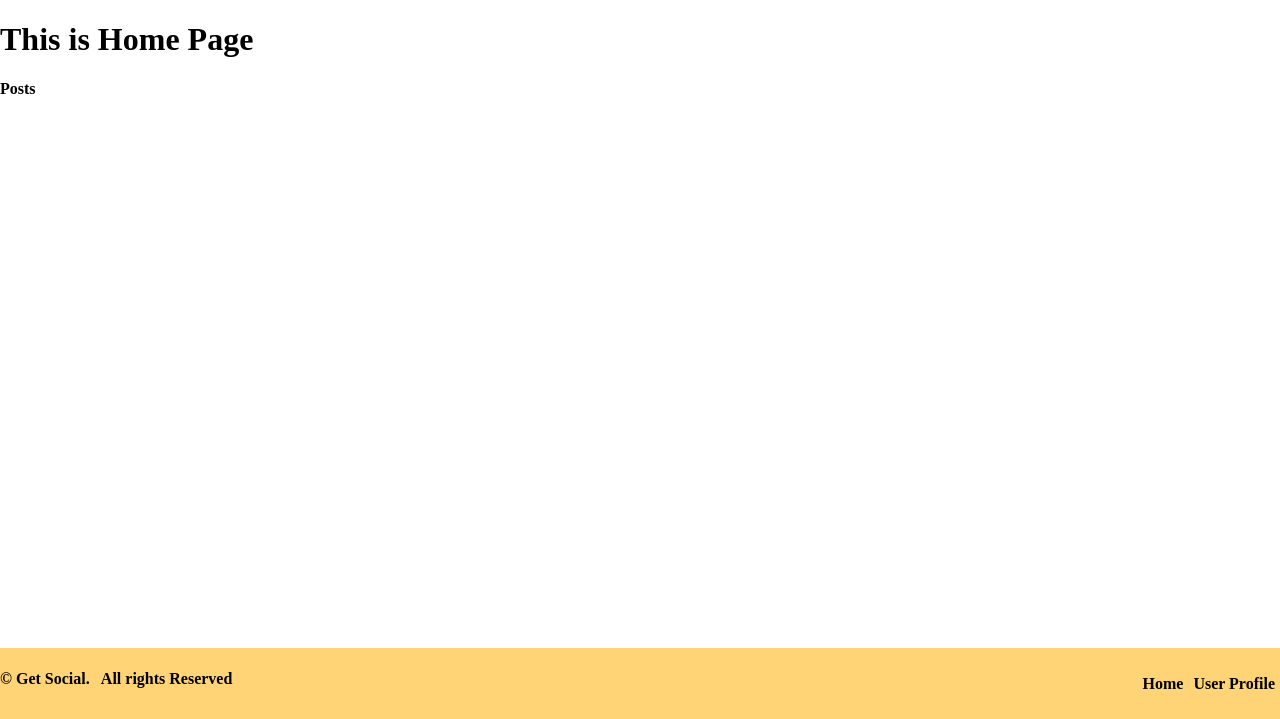
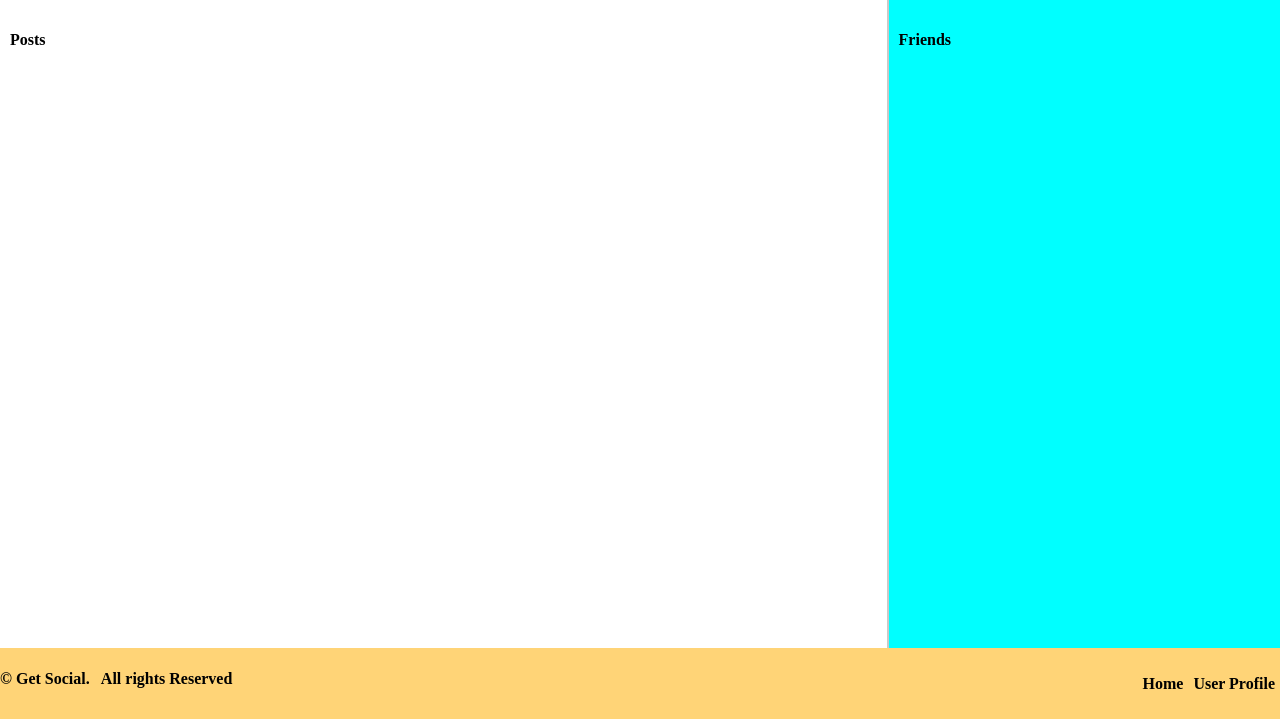
Before and after one commit to Pulkit-debug/Web-D-Project, a Node server app: page / in a window 1280 px wide. Shown: the part 81-800 px from the top of the page. Run offline with Node 20, Linux system fonts and the light colour scheme; data that the repository does not hold is empty; style sheets or scripts are compiled from the project's sources; some libraries are stand-ins or nearby versions.

Commit message:
added comments, added user profile change option changed scss a bit

```diff
--- /dev/null
+++ b/assets/css/home.css
@@ -0,0 +1,11 @@
+#home-container {
+  display: flex; }
+  #home-container #feed-posts {
+    width: 70%;
+    padding: 10px; }
+  #home-container #user-friends {
+    width: 30%;
+    height: 85vh;
+    padding: 10px;
+    border-left: 2px solid #cac9c9;
+    background-color: cyan; }
--- /dev/null
+++ b/assets/scss/home.scss
@@ -0,0 +1,14 @@
+#home-container {
+  display: flex;
+  #feed-posts {
+    width: 70%;
+    padding: 10px;
+  }
+  #user-friends {
+    width: 30%;
+    height: 85vh;
+    padding: 10px;
+    border-left: 2px solid rgb(202, 201, 201);
+    background-color: cyan;
+  }
+}
--- a/controllers/home_controller.js
+++ b/controllers/home_controller.js
@@ -1,21 +1,29 @@
 const Post = require("../models/posts");
-module.exports.home = function (req, res) {
+const User = require("../models/user");
+module.exports.home = async function (req, res) {
   // console.log(req.cookies);
   // res.cookie("cook", 234);
 
   // Populate the User of each post
-  Post.find({})
+
+  try {
+    let posts = await Post.find({})
       .populate("user")
       .populate({
         path: "comments",
         populate: {
           path: "user",
         },
-    })
-    .exec(function (err, posts) {
+      });
+
+    let users = await User.find({});
+
     return res.render("home", {
       title: "homePage",
       posts: posts,
+      all_users: users,
     });
-    });
+  } catch (err) {
+    console.log("Error", err);
+  }
 };
--- a/routes/comments.js
+++ b/routes/comments.js
@@ -7,4 +7,10 @@ const commentsController = require("../controllers/comments_controller");
 
 router.post("/create", passport.checkAuthentication, commentsController.create);
 
+router.get(
+  "/destroy/:id",
+  passport.checkAuthentication,
+  commentsController.destroy
+);
+
 module.exports = router;
--- a/routes/posts.js
+++ b/routes/posts.js
@@ -6,5 +6,10 @@ const passport = require("passport");
 const postsController = require("../controllers/posts_controller");
 
 router.post("/create", passport.checkAuthentication, postsController.create);
+router.get(
+  "/destroy/:id",
+  passport.checkAuthentication,
+  postsController.destroy
+);
 
 module.exports = router;
--- a/views/home.ejs
+++ b/views/home.ejs
@@ -1,6 +1,7 @@
 <!-- Using express-ejs-layouts here  check layout.ejs file -->
-<h1>This is Home Page</h1>
+<link rel="stylesheet" href="/css/home.css" />
 
+<div id="home-container">
   <section id="feed-posts">
     <h4>Posts</h4>
 
@@ -22,46 +23,17 @@
 
     <div id="posts-lists-container">
       <ul>
-      <% for(post of posts) { %>
-
-      <li>
-        <h3 style="margin: 0"><%= post.content %></h3>
-
-        <small><%= post.user.name%> </small>
-
-        <div class="post-comment">
-          <% if(locals.user) { %>
-
-          <form action="/comments/create" method="POST">
-            <input
-              type="text"
-              name="content"
-              placeholder="Type your comment here..."
-              required
-            />
-            <!-- We need to send the id of the post to which the  comment needs to be added. -->
-            <input type="hidden" name="post" value="<%= post._id %>" />
-            <input type="submit" value="Add Comment" />
-          </form>
-          <% } %>
-
-          <div class="post-comments-list">
-            <ul id="post-comments-<%= post._id %> ">
-              <% for (comment of post.comments) { %>
-
-              <p>
-                <%= comment.content %>
-                <br />
-                <small> <%= comment.user.email %> </small>
-              </p>
-
-              <% } %>
-            </ul>
-          </div>
-        </div>
-      </li>
-
-      <% } %>
+        <% for(post of posts) { %> <%- include("_post") -%> <% } %>
       </ul>
     </div>
   </section>
+
+  <section id="user-friends">
+    <h4>Friends</h4>
+    <% for(u of all_users) { %>
+    <p>
+      <a href="/users/profile/<%= u.id %> "><%= u.name %> </a>
+    </p>
+    <% } %>
+  </section>
+</div>
```
Also changed, not shown: controllers/comments_controller.js (+20 -0 lines), controllers/posts_controller.js (+22 -1 lines), controllers/users_controller.js (+17 -3 lines), routes/users.js (+10 -1 lines), views/_comment.ejs (added, +14 -0 lines), views/_post.ejs (added, +34 -0 lines), views/user_profile.ejs (+31 -2 lines). Lines whose indentation alone changed are shown as unchanged.
